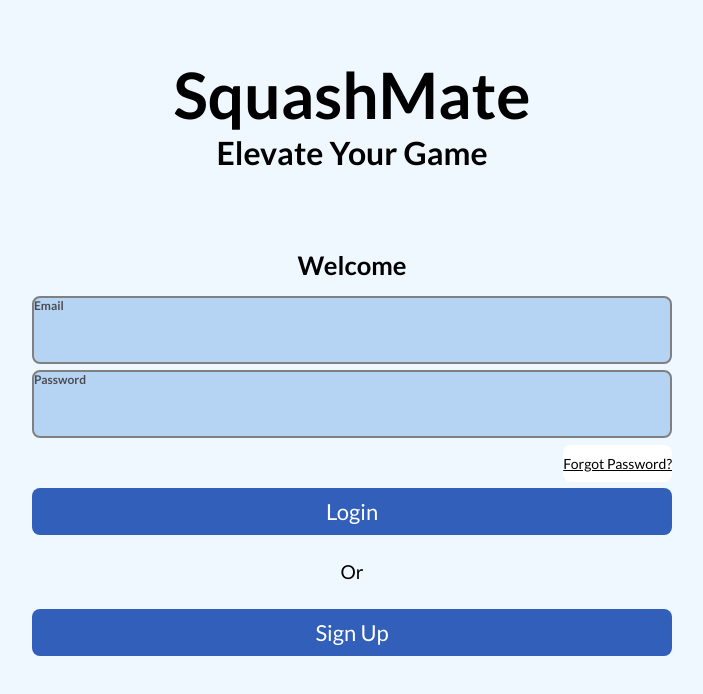
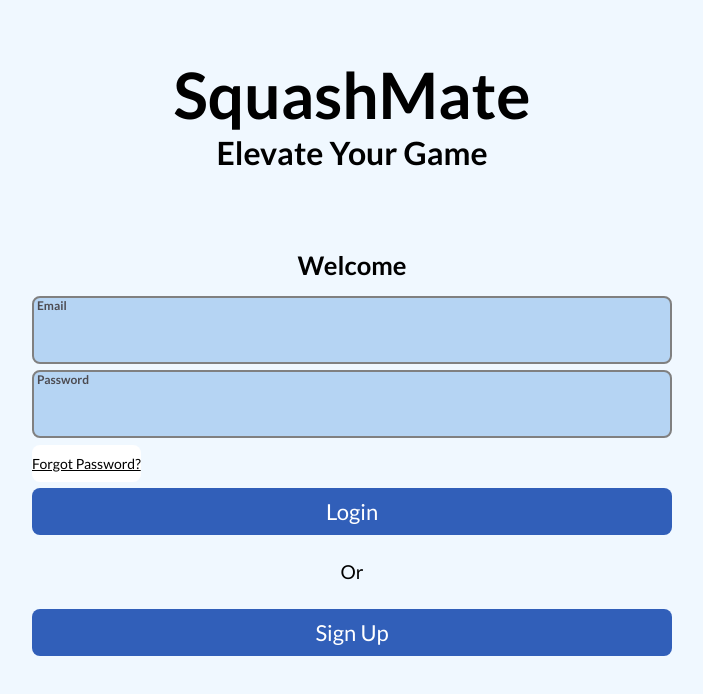
Before and after one commit to TylerRyan16/Squash-Mate-Official, a React (Create React App) app in the folder frontend/: page /login in a window 1280 px wide. Shown: the top 694 px of the page, without its empty margins (288-991 px from the left). Built offline with nearby package versions, Linux system fonts and the light colour scheme.

Commit message:
my videos api request update
my videos should (should) be getting only user uploaded videos  now!

```diff
--- a/frontend/src/Components/Home/home.js
+++ b/frontend/src/Components/Home/home.js
@@ -3,7 +3,7 @@ import './home.scss';
 import { useNavigate } from 'react-router-dom';
 import { useEffect, useState } from 'react';
 import { Link } from 'react-router-dom';
-import { getAllVideos } from "../../services/api";
+import { getAllVideos, getMyVideos } from "../../services/api";
 
 
 // MAIN EXPORT
@@ -24,6 +24,9 @@ function scrollRight(id) {
 const Home = () => {
     const navigate = useNavigate();
     const [allVideos, setAllVideos] = useState([]);
+    const [myVideos, setMyVideos] = useState([]);
+    const [sharedWithMe, setSharedWithMe] = useState([]);
+    const [exploreVideos, setExploredVideos] = useState([]);
 
     useEffect(() => {
         const fetchAllVideos = async () => {
@@ -34,6 +37,18 @@ const Home = () => {
                 console.log(error);
             }
         }
+
+        const fetchMyVideos = async () => {
+            try {
+                const myVideos = await getMyVideos();
+                console.log("my videos: ", myVideos);
+                setMyVideos(myVideos);
+            } catch (error){
+                console.log(error);
+            }
+        }
+
+        fetchMyVideos();
         fetchAllVideos();
     }, []);
 
--- a/frontend/src/Components/Login/login.js
+++ b/frontend/src/Components/Login/login.js
@@ -41,6 +41,7 @@ const Landing = () => {
             }
 
         } catch (error) {
+            setShowErrorMessage(true);
             console.error("login failed: ", error);
         }
     };
@@ -81,19 +82,21 @@ const Landing = () => {
                             autoComplete="current-password"
                         />
                     </div>
+                    <div className="login-bottom-row">
                         <button className="forgot-password">Forgot Password?</button>
                         <p
                             className={`invalid-info-text ${showErrorMessage ? "visible" : ""}`}
                         >
                             The username or password you entered is incorrect.
                         </p>
+                    </div>
                     <button className="login-button" type="submit">Login</button>
 
                     <p className="or">Or</p>
                     <button
                         type="button"
                         className="create-profile-button"
-                        onClick={() => navigate("/create-profile", {state: {email, password}})}
+                        onClick={() => navigate("/create-profile", { state: { email, password } })}
                         onMouseDown={(e) => e.preventDefault()}
                     >Sign Up</button>
 
--- a/frontend/src/Components/Login/login.scss
+++ b/frontend/src/Components/Login/login.scss
@@ -59,12 +59,20 @@
     font-size: 14px;
     margin: 0 0;
     padding: 0 0;
-    margin-top: 5%;
     color: red;
 }
 
 .invalid-info-text.visible{
     display: block;
+}
+
+.login-bottom-row{
+    width: 100%;
+    display: flex;
+    flex-direction: row;
+    justify-content: space-between;
+    align-items: center;
+    height: fit-content;
 }
 
 .forgot-password{
--- a/frontend/src/Components/Video/video.js
+++ b/frontend/src/Components/Video/video.js
@@ -153,7 +153,6 @@ const Video = () => {
             parent_id = replyingComment.id;
 
             let lengthToTruncate = replyingComment.commenter_name.length + 2;
-            console.log("lengthToTruncate: ", lengthToTruncate);
 
             commentText = commentText.slice(lengthToTruncate)
         } else parent_id = null;
@@ -167,7 +166,6 @@ const Video = () => {
             parent_comment_id: parent_id || null,
         }
 
-        console.log("comment/reply we are sending: ", commentToSend);
 
         // clear comment textarea
         commentRef.current.value = "";
@@ -175,6 +173,8 @@ const Video = () => {
         try {
             await commentOnVideo(commentToSend);
             await fetchComments(videoID);
+            setReplyingComment(null);
+
         } catch (error) {
             console.error(error);
         }
@@ -183,7 +183,6 @@ const Video = () => {
 
     // SCROLL TO NEW COMMENT WHEN POSTED
     useEffect(() => {
-        console.log("should be scrolling");
         if (videoComments.length > 0 && bottomRef.current) {
             bottomRef.current.scrollIntoView({ behavior: 'smooth' });
         }
@@ -193,7 +192,7 @@ const Video = () => {
         try {
             await deleteCommentRequest(comment);
             await fetchComments(videoID);
-        } catch (error){
+        } catch (error) {
             console.error(error);
         }
     }
@@ -204,7 +203,6 @@ const Video = () => {
         setReplyingComment(commentData);
         commentRef.current.value = `@${commentData.commenter_name} `
         commentRef.current.focus();
-        console.log("comment data: ", commentData);
     };
 
 
@@ -437,20 +435,6 @@ const Video = () => {
                         </div>
 
                         <div className="comment-input-bar">
-
-                            {/* COMMENT, NOT REPLY
-                            {!replyingComment && <div className="post-section">
-                                <textarea
-                                    className='comment-input'
-                                    id='input-container'
-                                    placeholder="Add Comment.."
-                                    ref={commentRef}
-                                    maxLength={200}
-                                />
-                                <button className="post-comment-button" onClick={() => postComment()}>Post</button>
-                            </div>} */}
-
-
                             {/* REPLY! */}
                             <div className="reply-section">
 
@@ -465,6 +449,12 @@ const Video = () => {
                                             placeholder="Message.."
                                             ref={commentRef}
                                             maxLength={200}
+                                            onKeyDown={(e) => {
+                                                if (e.key === "Enter" && !e.shiftKey){
+                                                    e.preventDefault();
+                                                    postComment(e);
+                                                }
+                                            }}
                                         />
                                     </div>
                                 </div>
--- a/frontend/src/index.css
+++ b/frontend/src/index.css
@@ -3,6 +3,7 @@
 * {
   font-family: 'Lato', sans-serif;
 }
+
 body {
   margin: 0;
   font-family: -apple-system, BlinkMacSystemFont, 'Segoe UI', 'Roboto', 'Oxygen',
@@ -57,7 +58,7 @@ code {
 
 .floating-label{
   position: absolute;
-  left: 2px;
+  left: 5px;
   top: 2px;
   font-size: 12px;
   font-weight: 600;
--- a/frontend/src/services/api.js
+++ b/frontend/src/services/api.js
@@ -78,6 +78,7 @@ export const getAllVideos = async () => {
 
 // GET MY VIDEOS
 export const getMyVideos = async () => {
+    console.log("trying to get videos in API");
     try {
         const response = await api.get("/videos/my-videos");
         return response.data;
```
Also changed, not shown: 1 other file (tests, documents, lock files or other folders). Lines whose indentation alone changed are shown as unchanged.
